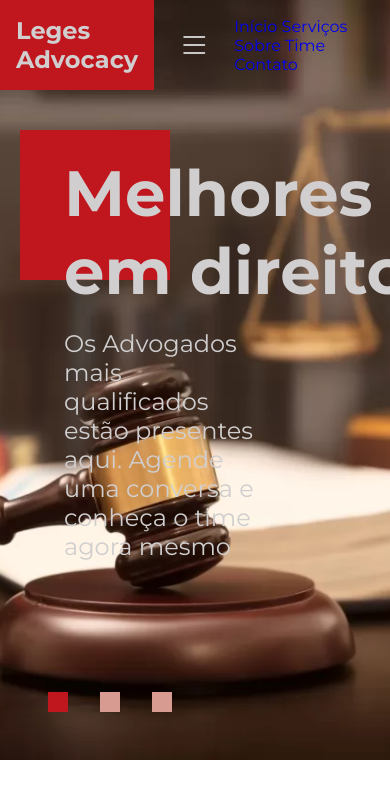
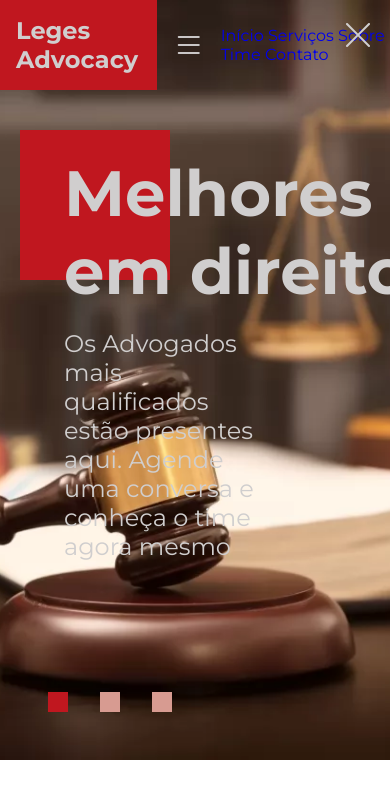
Before and after one commit to ajuniorcal/legesadvocacy, a plain HTML site: page index.html in a window 390 px wide. Shown: the top 789 px of the page. Drawn offline with nearby package versions, Linux system fonts and the light colour scheme.

Commit message:
comecando responsivo

```diff
--- a/css/style.css
+++ b/css/style.css
@@ -598,7 +598,20 @@ Contato */
     color: var(--secondary-color);
   }
 
+  /* Mobile Navbar */
+#menu, #close-menu {
+  font-size: 2rem;
+  padding: 1rem;
+}
 
+#close-menu {
+  position: absolute;
+  top: 0;
+  right: 0;
+}
+#mobile-navbar {
+  position: fixed;
+}
 /* Responsivo */
 
 @media (max-width: 450px){
@@ -611,6 +624,8 @@ Contato */
         font-size: 2rem;
     }
 
+
+
     /* Navbar */
 
     #navbar {
--- a/index.html
+++ b/index.html
@@ -32,6 +32,7 @@
             </nav>
             <!--Menu Mobile-->
             <i class="bi bi-list" id="menu"></i>
+            <i class="bi bi-x-lg" id="close-menu"></i>
             <nav id="bobile-navbar">
                 <a href="#header">Início</a>
                 <a href="areasdeexpertise">Serviços</a>
```
